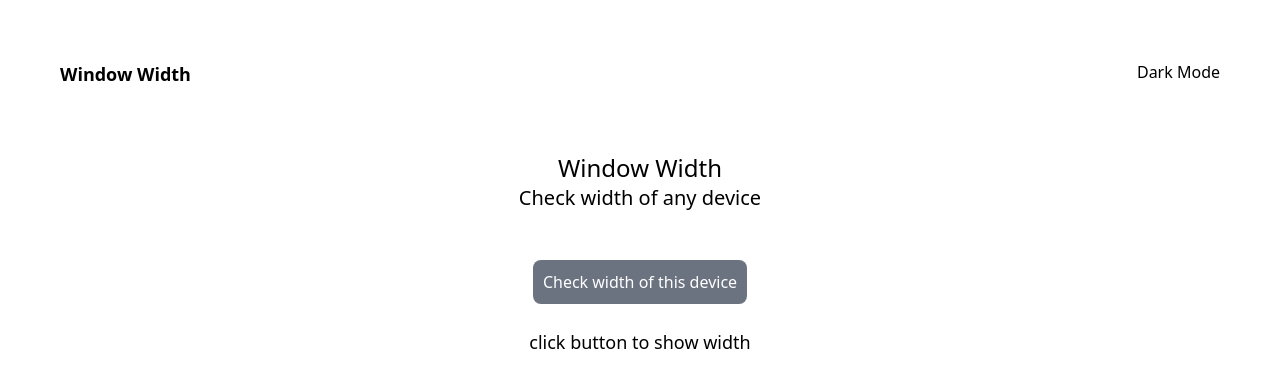
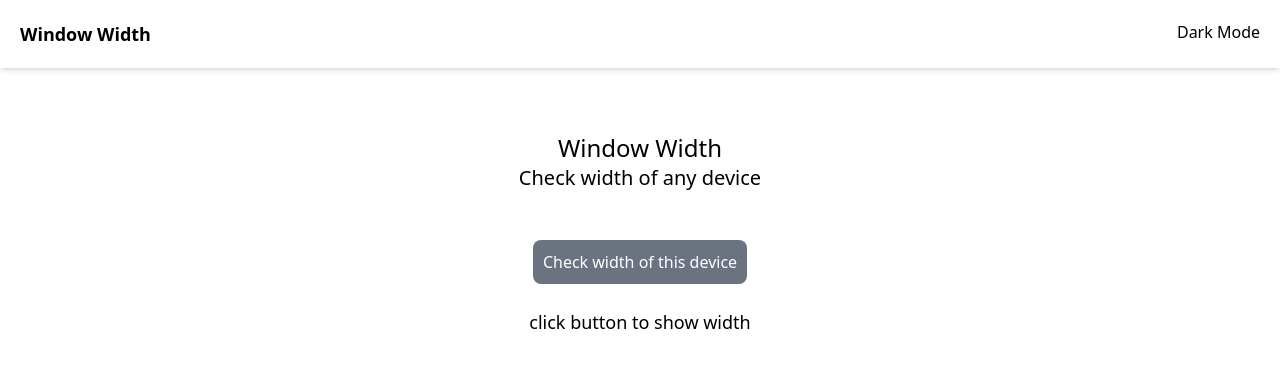
Before and after one commit to segunajibola/window-tracker, a React (Vite) app: page / in a window 1280 px wide. Shown: the top 388 px of the page. Built offline with nearby package versions, Linux system fonts and the light colour scheme.

Commit message:
firstCommit

```diff
--- a/src/App.jsx
+++ b/src/App.jsx
@@ -5,7 +5,7 @@ import Navbar from './components/Navbar'
 function App() {
 
   return (
-    <div className='p-10'>
+    <div>
       <Navbar />
       <Home />
     </div>
--- a/src/components/Navbar.jsx
+++ b/src/components/Navbar.jsx
@@ -2,7 +2,7 @@ import React from 'react'
 
 const Navbar = () => {
   return (
-    <div className='flex justify-between m-5'>
+    <div className='flex justify-between p-5 shadow-md'>
         <h1 className='text-lg font-semibold'>Window Width</h1>
         <span className='text-md'>Dark Mode</span>
     </div>
```
